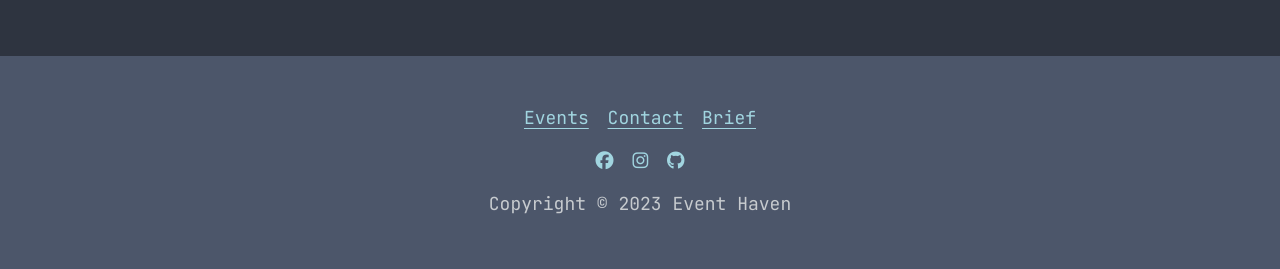
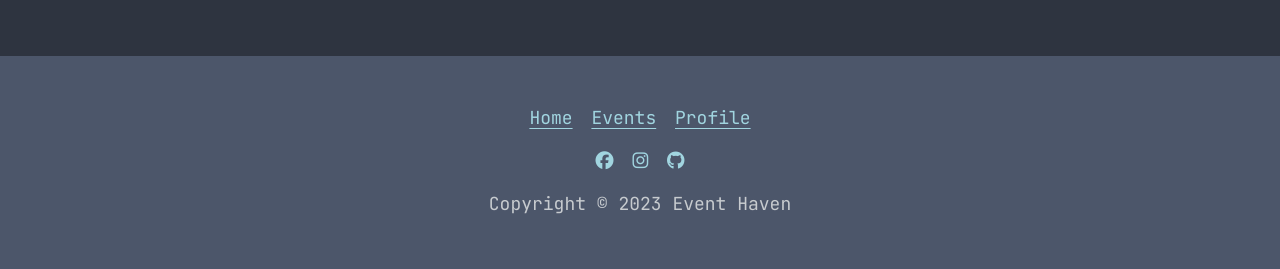
Before and after one commit to InfiniteEndeavours/Milestone-3-Event-Site, a Flask app: template event_finder/templates/auth/register.html in a window 1280 px wide. Shown: the part 694-963 px from the top of the page. Run offline with Flask 3, Linux system fonts and the light colour scheme; the template is opened without the code that fills it: most values are stand-ins (such as "Sample title", 1, 10 or a date in 2020); some libraries are stand-ins or nearby versions.

Commit message:
Update base.html - Update Footer Links

```diff
--- a/event_finder/templates/base.html
+++ b/event_finder/templates/base.html
@@ -91,13 +91,13 @@
     <div class="container py-3 py-lg-5">
         <ul class="list-inline">
             <li class="list-inline-item">
-                <a href="#" class="link">Events</a>
+                <a href="{{ url_for(event.index) }}" class="link">Home</a>
             </li>
             <li class="list-inline-item">
-                <a href="#" class="link">Contact</a>
+                <a href="{{ url_for('event.events') }}" class="link">Events</a>
             </li>
             <li class="list-inline-item">
-                <a href="#" class="link">Brief</a>
+                <a href="{{ url_for('event.profile', uuid=session['user_uuid']) }}" class="link">Profile</a>
             </li>
         </ul>
         <ul class="list-inline">
```
